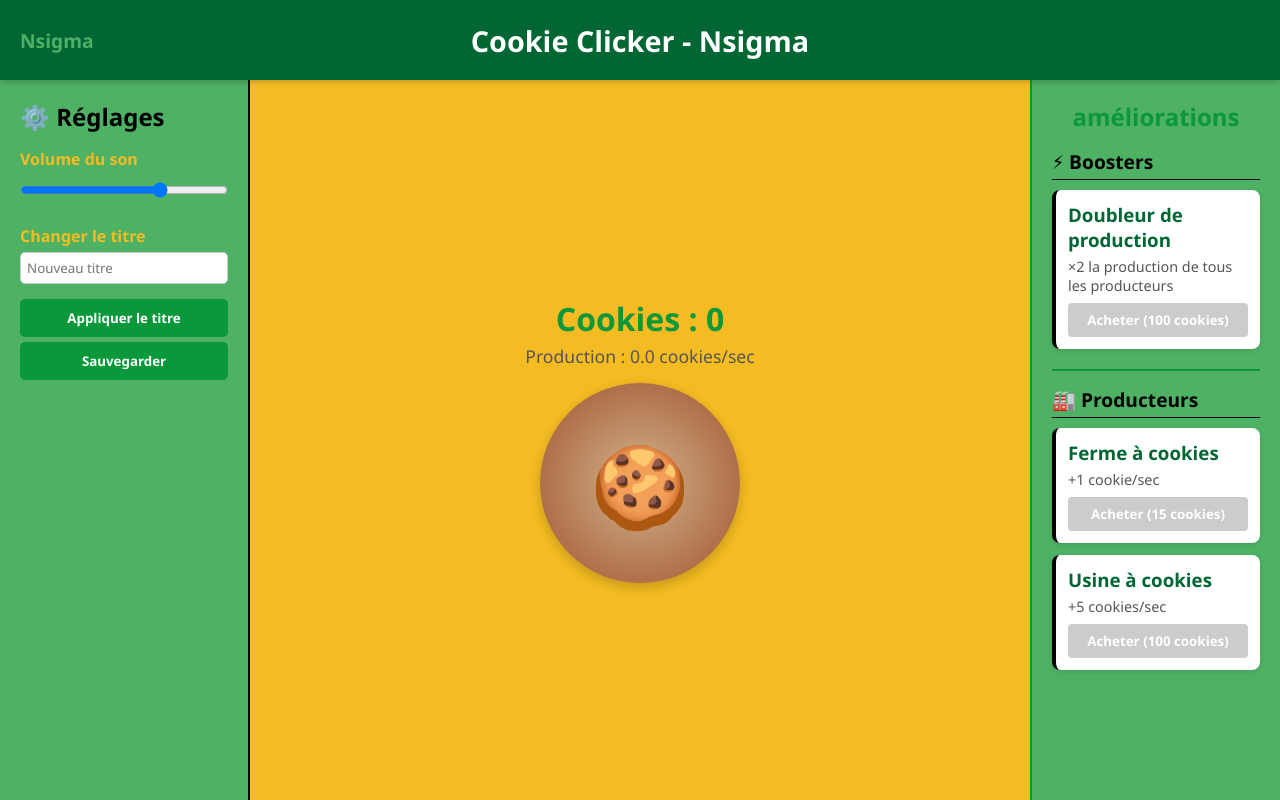
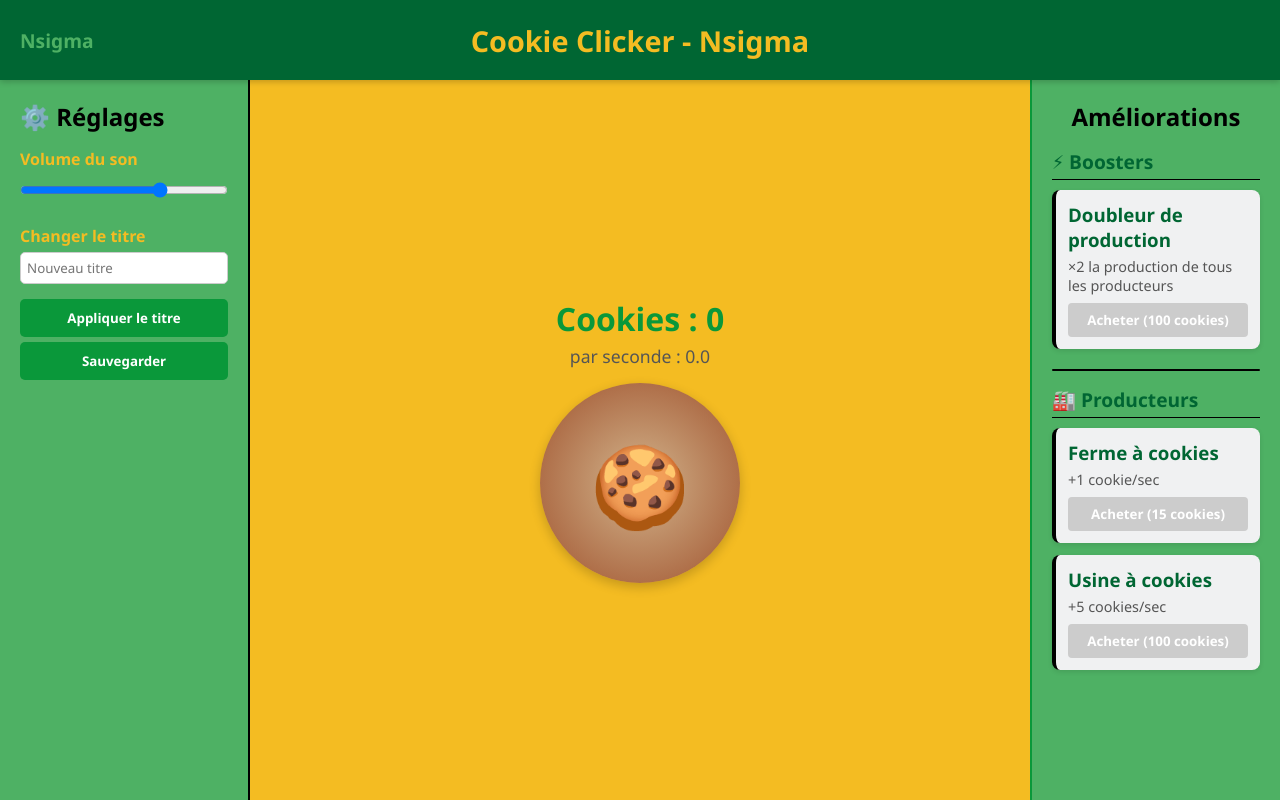
Before and after one commit to irachid852/Cookie-Clicker-equipe-2, a plain HTML site: page main.html in a window 1280 px wide. Drawn offline with Linux system fonts and the light colour scheme.

Commit message:
Add files via upload

```diff
--- a/main.html
+++ b/main.html
@@ -10,7 +10,8 @@
 </head>
 <body>
   <header>
-    <div id="nsigma-logo">Nsigma</div>
+
+    <div id="nsigma-logo"> Nsigma</div>
     <h1 id="game-title">Cookie Clicker - Nsigma</h1>
   </header>
 
@@ -31,14 +32,14 @@
   <main class="game-area">
     <div id="stats">
       <div id="cookie-counter">Cookies : 0</div>
-      <div id="cps">Production : 0.0 cookies/sec</div>
+      <div id="cps">par seconde : 0.0 cookies/sec</div>
     </div>
     <div id="cookie">🍪</div>
   </main>
 
   <!-- Améliorations à droite -->
   <aside class="upgrades">
-    <h2>améliorations</h2>
+    <h2>Améliorations</h2>
 
      <!-- BOOSTERS -->
     <div class="section">
--- a/script.js
+++ b/script.js
@@ -85,7 +85,7 @@ function calculateCPS() {
 function updateDisplay() {
   cookieCounter.textContent = `Cookies : ${Math.floor(cookies)}`;
   const cps = calculateCPS();
-  cpsDisplay.textContent = `Production : ${cps.toFixed(1)} cookies/sec`;
+  cpsDisplay.textContent = `par seconde : ${cps.toFixed(1)} `;
   //Mise à jour des coûts affichés
   document.getElementById('farm-cost').textContent = getCost(baseFarmCost, farms);
   document.getElementById('factory-cost').textContent = getCost(baseFactoryCost, factories);
--- a/styles.css
+++ b/styles.css
@@ -6,6 +6,7 @@
   --vert_clair: #4EB164;
   --background: #F4BC22;
   --texte: #F4BC22;
+  --blanc: #F0F1F2;
 }
 
 * {
@@ -28,7 +29,7 @@ body {
 header {
   grid-column: 1 / -1;
   background-color: var(--vert_fonce);
-  color: white;
+  color: #F4BC22;
   display: flex;
   align-items: center;
   justify-content: center;
@@ -151,7 +152,7 @@ header {
 
 .upgrades h2 {
   margin-bottom: 15px;
-  color: var(--vert);
+  color: var(--noir);
   text-align: center;
 }
 
@@ -163,20 +164,20 @@ header {
   font-size: 1.2rem;
   font-weight: bold;
   margin-bottom: 10px;
-  color: var(--noir);
+  color: var(--vert_fonce);
   border-bottom: 1px solid var(--noir);
   padding-bottom: 4px;
 }
 
 .divider {
   height: 2px;
-  background: var(--vert);
+  background: var(--noir);
   margin: 15px 0;
   border-radius: 2px;
 }
 
 .upgrade-item {
-  background-color: white;
+  background-color: var(--blanc);
   padding: 12px;
   margin-bottom: 12px;
   border-radius: 8px;
```
Also changed, not shown: Nsigma_logo.jpeg (added).
